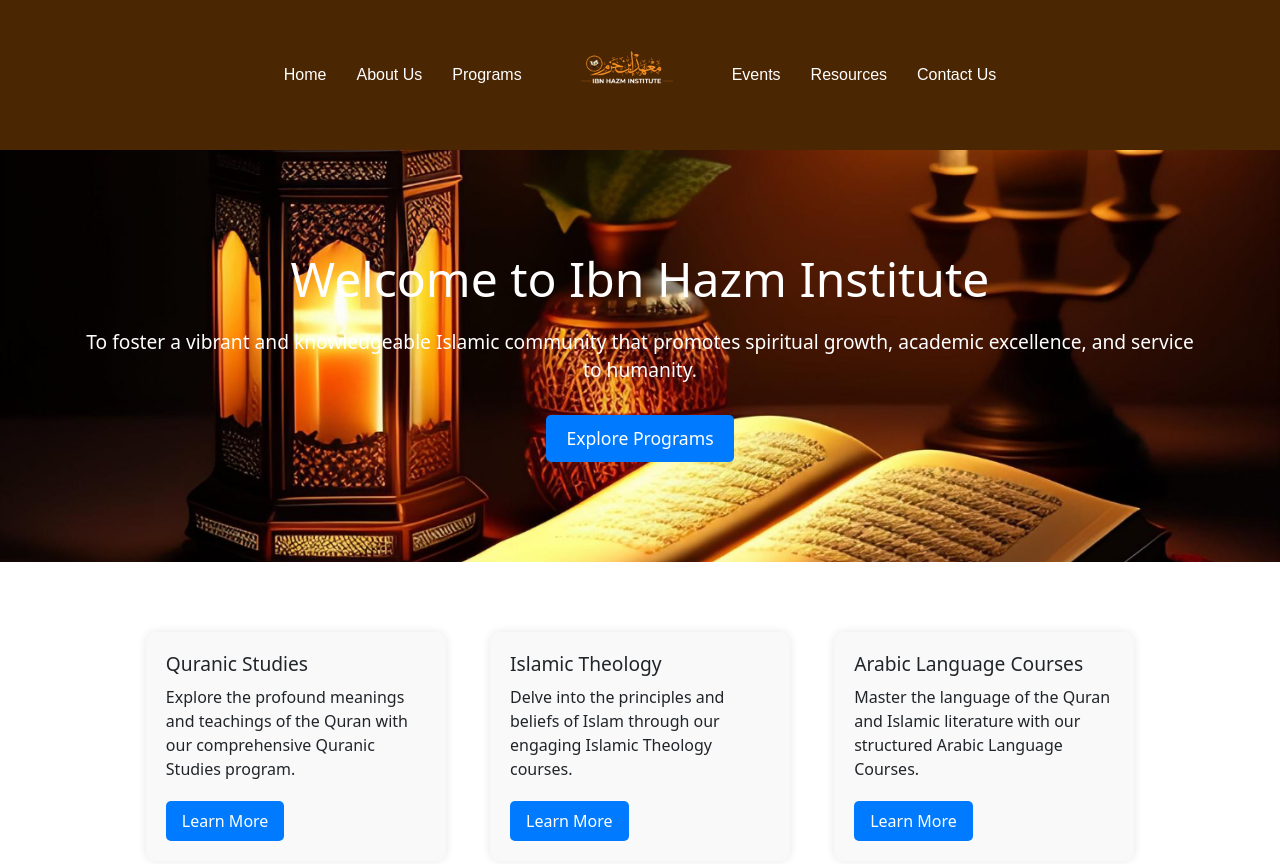
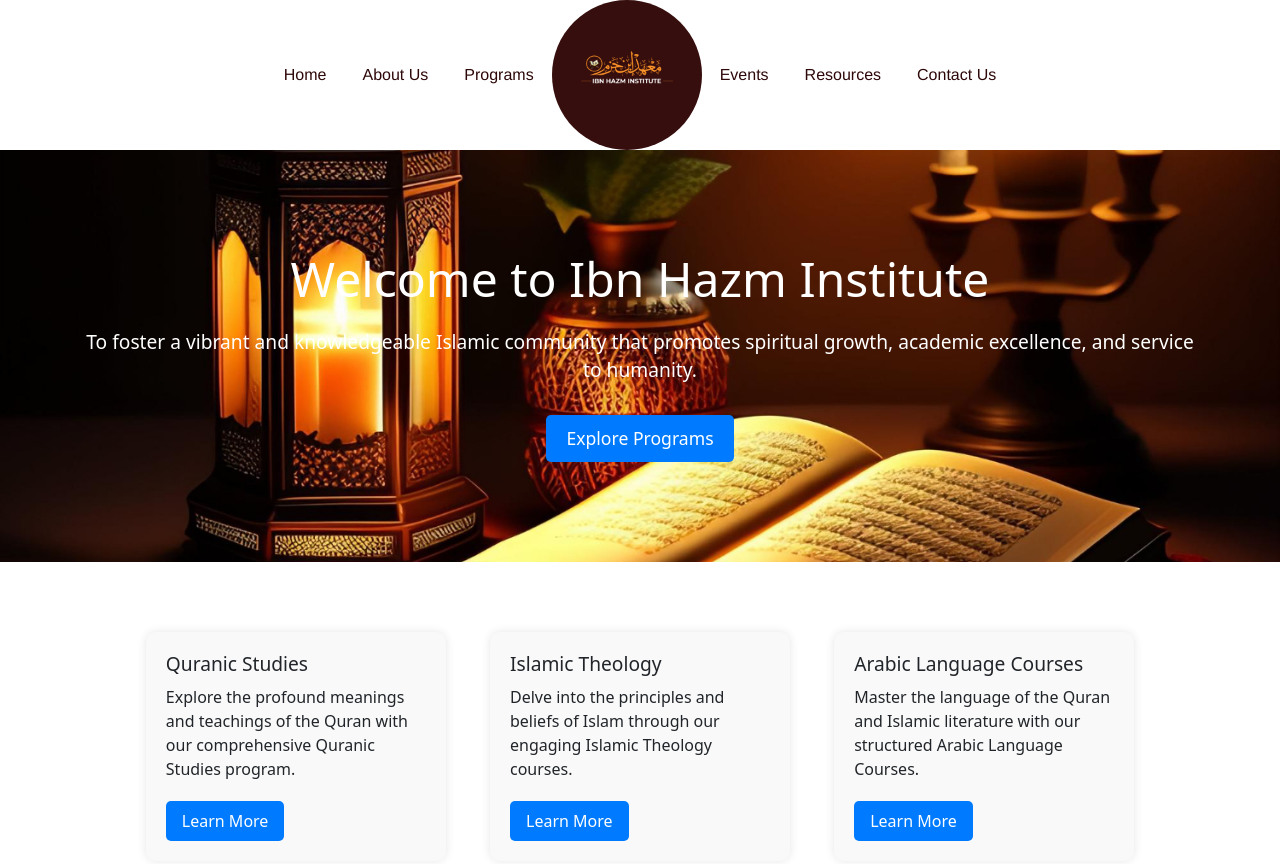
Before and after one commit to majid-tech/ibnHazmInstitute, a plain HTML site: page index.html in a window 1280 px wide. Shown: the top 864 px of the page. Drawn offline with nearby package versions, Linux system fonts and the light colour scheme.

Commit message:
added header styles

```diff
--- a/index.html
+++ b/index.html
@@ -14,7 +14,7 @@
             <a href="#">Home</a>
             <a href="#">About Us</a>
             <a href="#">Programs</a>
-            <img src="images/IBM HAZIM INSTITUE logo 2-2.png" alt="Ibn Hazm Institute Logo" width="150px">
+            <span class="image"><img src="images/IBM HAZIM INSTITUE logo 2-2.png" alt="Ibn Hazm Institute Logo" width="150px"></span>
             <a href="#">Events</a>
             <a href="#">Resources</a>
             <a href="#">Contact Us</a>
--- a/styles.css
+++ b/styles.css
@@ -4,14 +4,26 @@
     display: flex;
     justify-content: center;
     align-items: center;
-    background-color: #4b2602;
-    gap: 30px;
+    /* gap: 40px; */
 }
 
 .navigation a{
     text-decoration: none;
-    color: rgb(255, 255, 255);
-    font-family: Arial, Helvetica, sans-serif;
+    color: rgb(46, 8, 8);
+    font-family: 'Franklin Gothic Medium', 'Arial Narrow', Arial, sans-serif;
+    display: block;
+    border-radius: 10px;
+    padding: 18px;
+}
+
+.navigation a:hover{
+    background-color: rgb(54, 14, 14);
+    color: #fff;
+}
+
+span.image {
+    background-color: rgb(54, 14, 14);
+    border-radius: 50%;
 }
 
 /* Styling of Hero Section ... */
```
